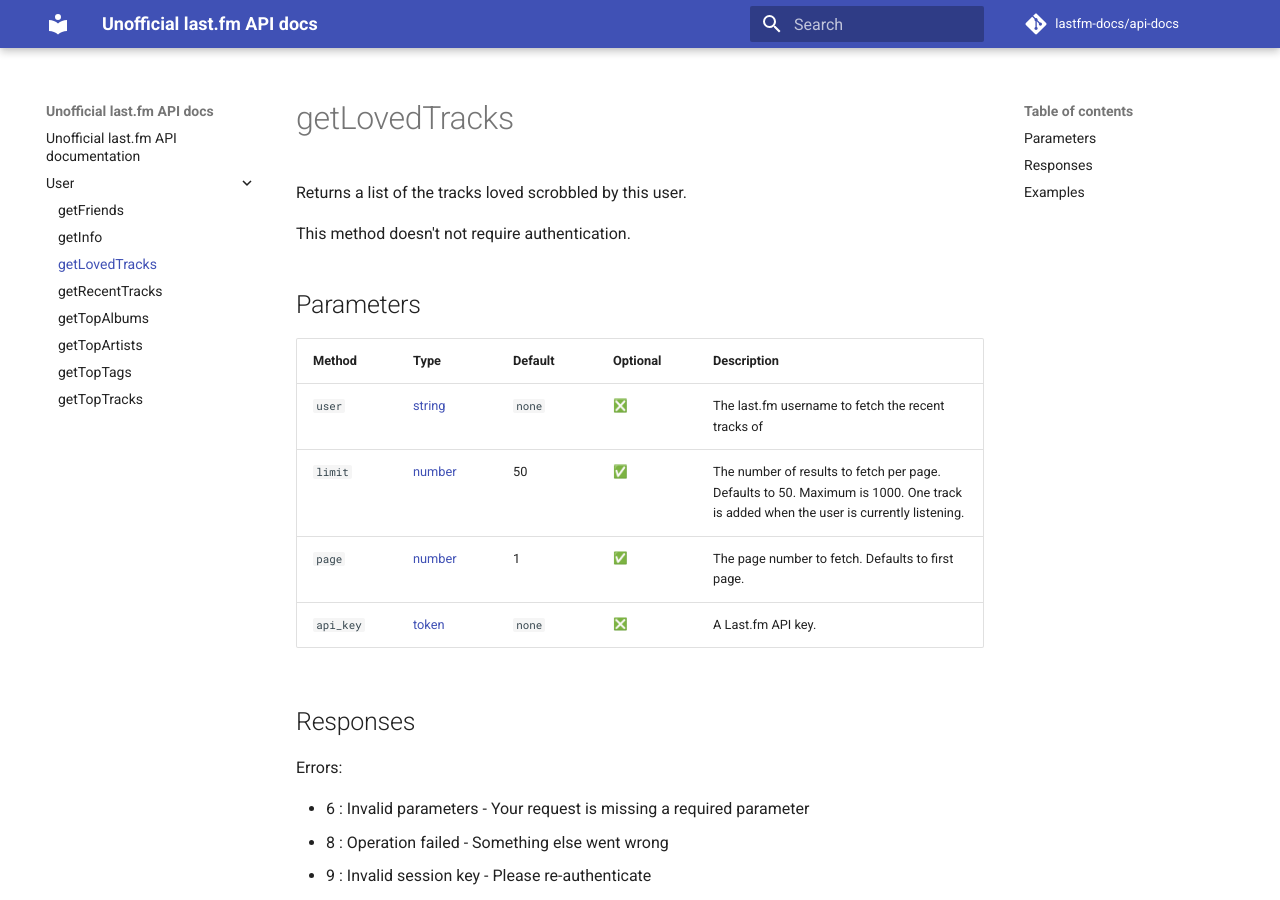
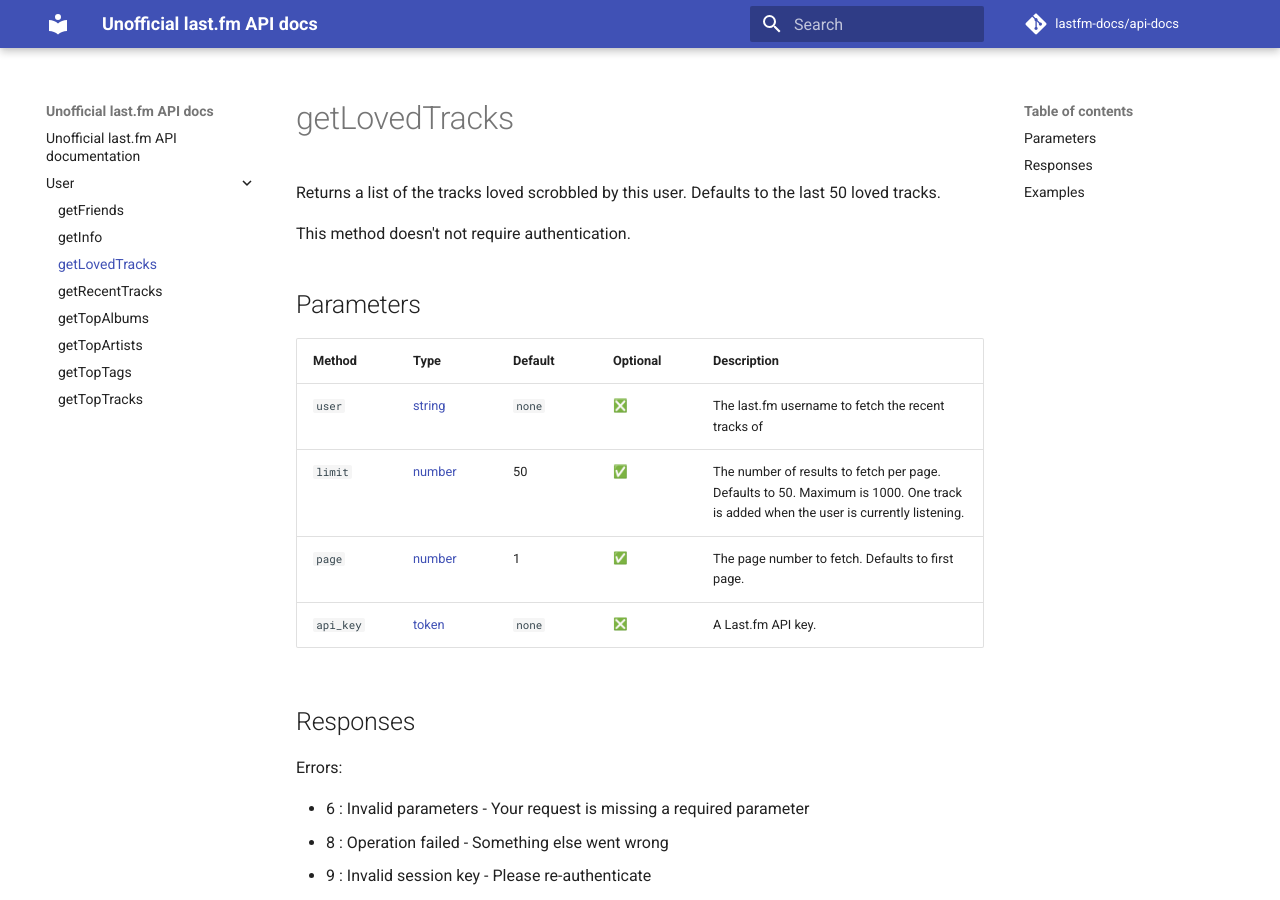
Before and after one commit to lastfm-docs/api-docs, an MkDocs documentation site: the page built from docs/user/getLovedTracks.md, in a window 1280 px wide and 900 px high. Built offline with MkDocs 1.6.1 and Material for MkDocs 9.7.7, drawn with Linux system fonts in a browser that asks for light colours; emoji names are drawn with the system emoji font; comment, search, counter and statistics services are not loaded.

Commit message:
extended description

```diff
--- a/docs/user/getLovedTracks.md
+++ b/docs/user/getLovedTracks.md
@@ -1,4 +1,4 @@
-Returns a list of the tracks loved scrobbled by this user.
+Returns a list of the tracks loved scrobbled by this user. Defaults to the last 50 loved tracks.
 
 This method doesn't not require authentication.
 
```
